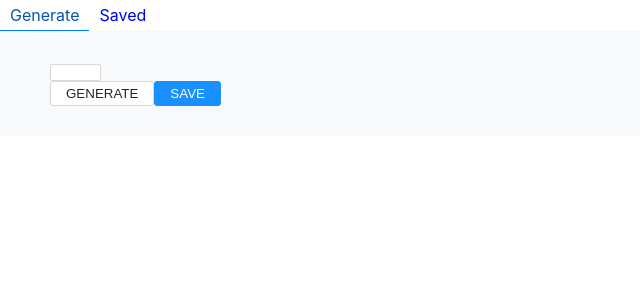
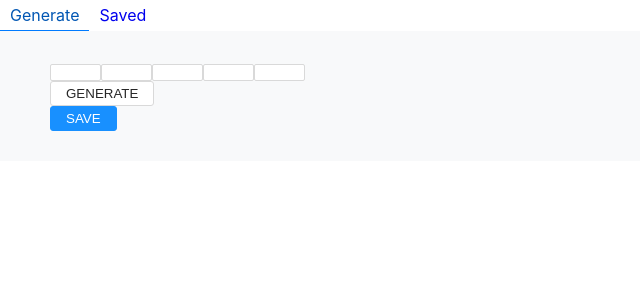
Before and after one commit to joywang912/infosys-tech-test, a React (Create React App) app: page / in a window 1280 px wide. Shown: the top 300 px of the page, without its empty margins (0-640 px from the left). Built offline with nearby package versions, Linux system fonts and the light colour scheme.

Commit message:
feat: add generate pin function
PinGeneratePage add generate pin function when click generate button

```diff
--- a/src/pages/PinGeneratePage.tsx
+++ b/src/pages/PinGeneratePage.tsx
@@ -1,15 +1,30 @@
-import React from "react";
+import React, { useState } from "react";
 import Input from "../components/Input";
 import { Button, PrimaryButton } from "../components/Button";
+import { getPinList } from "../utils/PinGenerator";
 
 const PinGeneratePage = () => {
+  const [pins, setPins] = useState<number[][]>([[], [], [], [], []]);
+
+  const generatePins = () => {
+    const newPins = getPinList();
+    setPins(newPins);
+  };
   return (
     <div>
-      <div>
-        <Input readOnly size={4} />
+      <div className="align-center">
+        {pins.map((pin, idx) => {
+          return <Input key={idx} readOnly size={4} value={pin.join("")} />;
+        })}
       </div>
-      <Button>Generate</Button>
-      <PrimaryButton>Save</PrimaryButton>
+      <div className="row">
+        <div className="col">
+          <Button onClick={() => generatePins()}>Generate</Button>
+        </div>
+        <div className="col">
+          <PrimaryButton>Save</PrimaryButton>
+        </div>
+      </div>
     </div>
   );
 };
```
